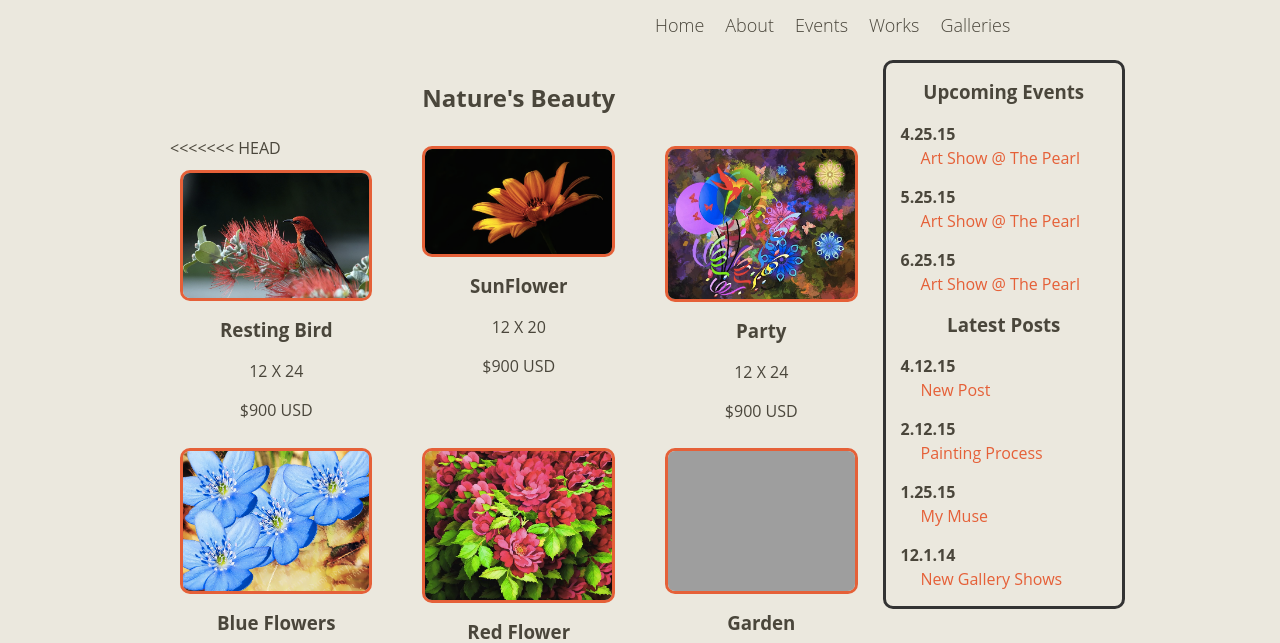
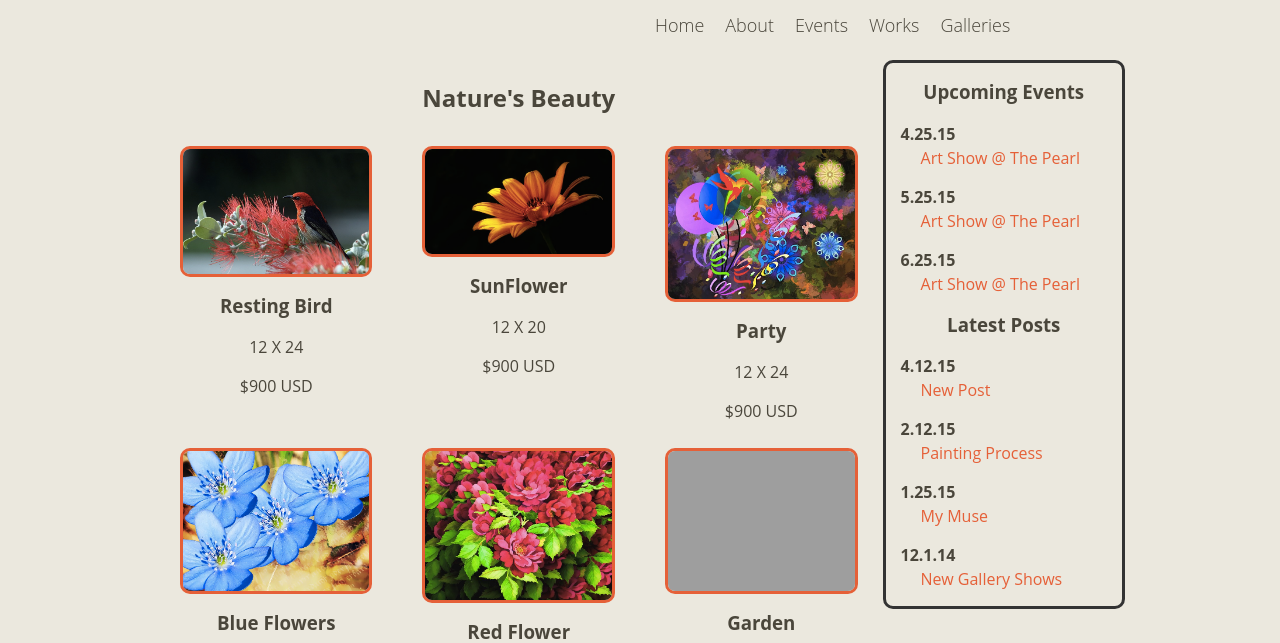
Before and after one commit to afalsario/internettes-template, a PHP site: page /works_expanded.php in a window 1280 px wide. Shown: the part 201-844 px from the top of the page. Run offline with PHP 8.4, Linux system fonts and the light colour scheme; some libraries are stand-ins or nearby versions; some web fonts are replaced; grey boxes are pictures that could not be loaded.

Commit message:
removing HEAD from works_expanded

```diff
--- a/works_expanded.php
+++ b/works_expanded.php
@@ -5,7 +5,6 @@ echo $header . $nav . $content_before;
 <div class="row recent-work">
             <h1 class="small-12 large-centered columns">Nature's Beauty</h1>
             <div class="large-4 medium-4 columns">
-<<<<<<< HEAD
                 <section class="box feature">
                     <a href="workszoom.php" class="image featured"><img src="images/birdflower.png" alt="" /></a>
                     <div class="inner">
```
Also changed, not shown: style.css (+0 -35 lines).
